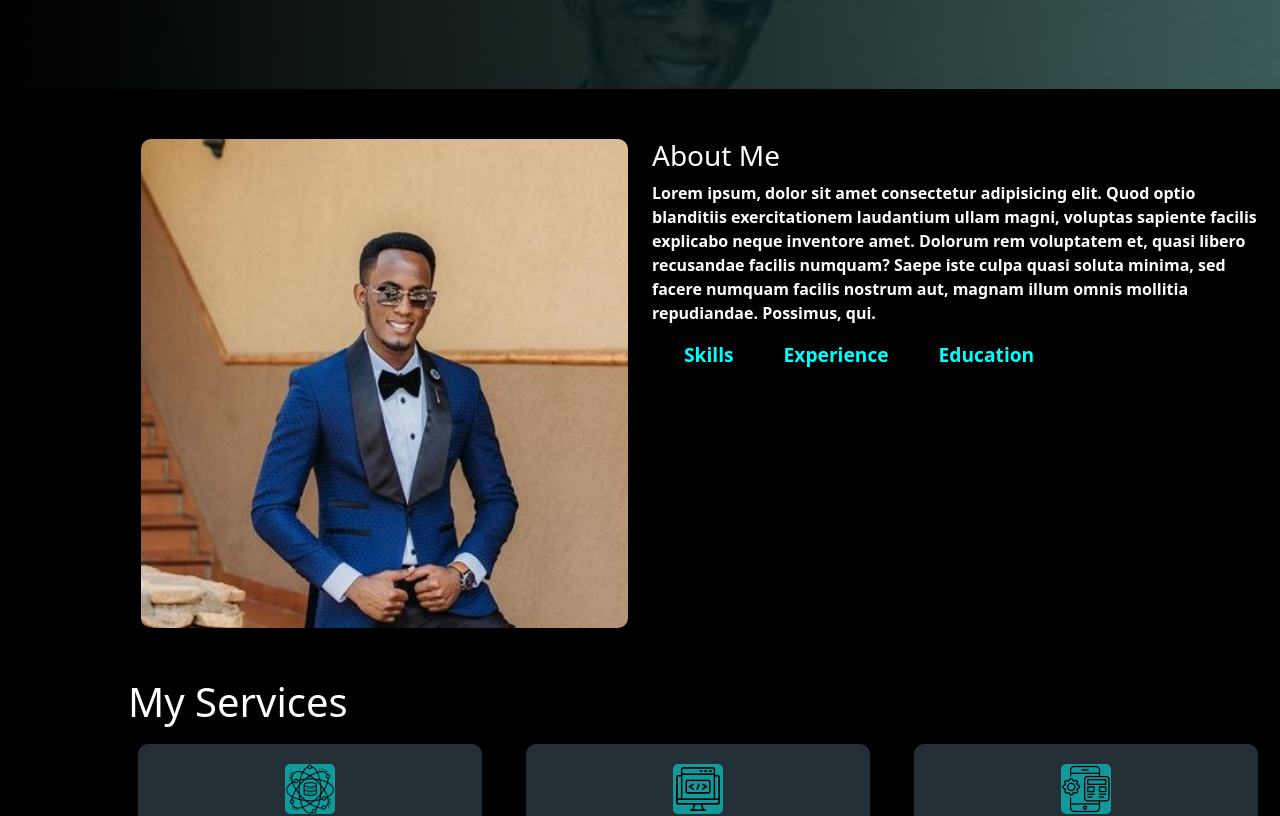
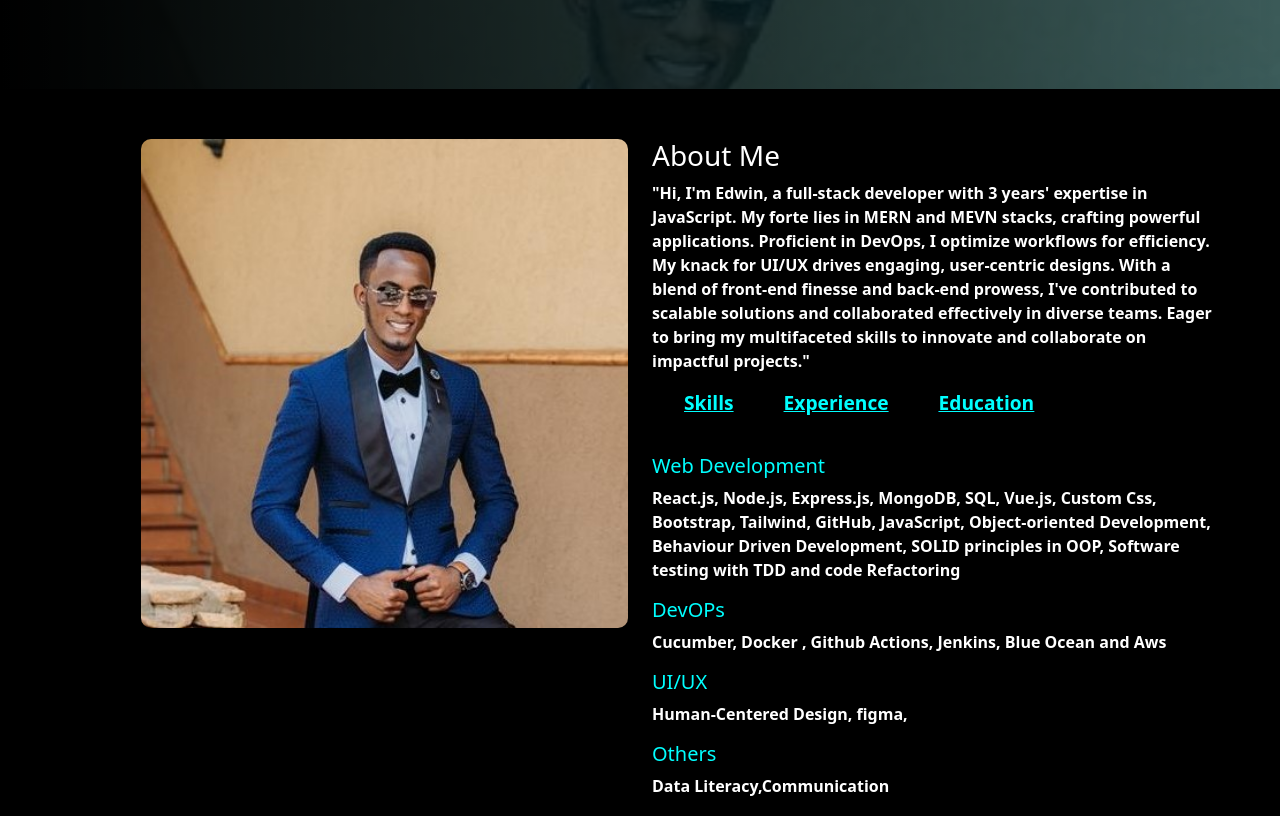
Before and after one commit to Edwin-Rugoogamu/Portfolio, a React (Vite) app: page / in a window 1280 px wide. Shown: the part 420-1236 px from the top of the page. Built offline with nearby package versions, Linux system fonts and the light colour scheme.

Commit message:
download

```diff
--- a/src/App.jsx
+++ b/src/App.jsx
@@ -12,7 +12,7 @@ function App() {
         <Router>
           <Routes>
             <Route path="/" element={<LandingPage />}>
-              <Route path="/skill" element={<Skills/>}></Route>
+              <Route path="/" element={<Skills/>}></Route>
               <Route path="/experience" element={<Experience/>}></Route>
               <Route path="/education" element={<Education/>}></Route>
             </Route>
--- a/src/components/AboutMe.jsx
+++ b/src/components/AboutMe.jsx
@@ -1,28 +1,49 @@
-import React from 'react';
-import style from "./AboutMe.module.css"
-import { Link } from 'react-router-dom';
-import Skills from './Skills';
-import Experience from './Experience';
-import { Outlet } from 'react-router-dom';
+import React from "react";
+import style from "./AboutMe.module.css";
+import { Link } from "react-router-dom";
+import Skills from "./Skills";
+import Experience from "./Experience";
+import { Outlet } from "react-router-dom";
 
 function AboutMe(props) {
   return (
-        <div  id="section2">
+    <div id="section2">
       <div className="container-fluid" id={style.container}>
-                <div className='row'>
-                    <div className='col-sm-12 col-md-5 col-lg-6 col-xl-6' id={style.col}>
-                        <img src="/images/IMG-20220711-WA0056.jpg" alt="" className={style.img} />
+        <div className="row">
+          <div className="col-sm-12 col-md-5 col-lg-6 col-xl-6" id={style.col}>
+            <img
+              src="/images/IMG-20220711-WA0056.jpg"
+              alt=""
+              className={style.img}
+            />
           </div>
-                    <div className='col' id={style.col1}>
+          <div className="col" id={style.col1}>
             <h3>About Me</h3>
-                        <p>Lorem ipsum, dolor sit amet consectetur adipisicing elit. Quod optio blanditiis exercitationem laudantium ullam magni, voluptas sapiente facilis explicabo neque inventore amet. Dolorum rem voluptatem et, quasi libero recusandae facilis numquam? Saepe iste culpa quasi soluta minima, sed facere numquam facilis nostrum aut, magnam illum omnis mollitia repudiandae. Possimus, qui.</p>
+            <p>
+              "Hi, I'm Edwin, a full-stack developer with 3 years' expertise in
+              JavaScript. My forte lies in MERN and MEVN stacks, crafting
+              powerful applications. Proficient in DevOps, I optimize workflows
+              for efficiency. My knack for UI/UX drives engaging, user-centric
+              designs. With a blend of front-end finesse and back-end prowess,
+              I've contributed to scalable solutions and collaborated
+              effectively in diverse teams. Eager to bring my multifaceted
+              skills to innovate and collaborate on impactful projects."
+            </p>
             <ul className={style.ul}>
-                           <Link to="/skill"> <li className={style.li}>Skills</li></Link>
-                           <Link to="/experience"> <li className={style.li}>Experience</li></Link>
-                           <Link to="/education"> <li className={style.li}>Education</li></Link>
-
+              <Link to="/">
+                {" "}
+                <li className={style.li}>Skills</li>
+              </Link>
+              <Link to="/experience">
+                {" "}
+                <li className={style.li}>Experience</li>
+              </Link>
+              <Link to="/education">
+                {" "}
+                <li className={style.li2}>Education</li>
+              </Link>
             </ul>
-                        <Outlet/>
+            <Outlet />
           </div>
         </div>
       </div>
--- a/src/components/AboutMe.module.css
+++ b/src/components/AboutMe.module.css
@@ -1,44 +1,66 @@
-#container{
+#container {
   background-color: black;
 }
-#col{
+#col {
   padding-left: 11%;
-    margin-top: 50px;
-
-}
-#col1{
 
   margin-top: 50px;
 }
-.ul{
+#col1 {
+  margin-top: 50px;
+  padding-right: 5%;
+}
+.ul {
   text-decoration: none;
   list-style: none;
-
 }
-.li{
- text-decoration: none;
+.li {
+  text-decoration: underline;
   color: aqua;
   float: left;
   margin-left: 0px;
   margin-right: 50px;
   font-size: larger;
-
 }
-.li:hover{
+.li2 {
+  text-decoration: underline;
+  color: aqua;
+  margin-left: 0px;
+  margin-right: 50px;
+  font-size: larger;
+}
+.li:hover {
   color: white;
 }
-.img{
+.li2:hover {
+  color: white;
+}
+.img {
   border-radius: 10px;
   width: 100%;
 }
-@media(0px <= width <=767px){
-
-    #col1{
-
-        padding-left: px;
+@media (0px <= width <=767px) {
+  #col1 {
+    padding-left: 3%;
+    padding-right: 3%;
   }
-    #col{
-
-        padding-left: 8px;
+  #col {
+    padding-left: 3%;
+    padding-right: 3%;
+  }
+  .li {
+    /* text-decoration: none; */
+    color: aqua;
+    float: left;
+    margin-left: 0px;
+    margin-right: 15px;
+    font-size: larger;
+  }
+  .li2 {
+    text-decoration: underline;
+    color: aqua;
+    margin-left: 0px;
+    margin-right: 15px;
+    font-size: larger;
   }
 }
--- a/src/components/Contact.module.css
+++ b/src/components/Contact.module.css
@@ -5,6 +5,7 @@
 #row{
     padding-top: 50px;
     padding-left: 11%;
+    padding-right: 11%;
 }
 #container2{
     background-color: black;
@@ -31,6 +32,7 @@
 
     #row{
         padding-left: 1%;
+        padding-right: 1%;
 
     }
   }
--- a/src/components/Education.jsx
+++ b/src/components/Education.jsx
@@ -5,38 +5,38 @@ function Education(props) {
 
     <div className="col">
       <label className={style.skill}>
-        <h5 style={{textDecoration:"underline", color:"aqua"}}>Advanced React</h5>
+        <h5 style={{ color:"aqua"}}>Advanced React</h5>
         <p>
           Offered by Meta  from Coursera
         </p>
-        <h5 style={{textDecoration:"underline", color:"aqua"}}>Frontend Development</h5>
+        <h5 style={{ color:"aqua"}}>Frontend Development</h5>
         <p>
         Offered by Meta  from Coursera
         </p>
-        <h5 style={{textDecoration:"underline", color:"aqua"}}>Software Development with Javascript</h5>
+        <h5 style={{ color:"aqua"}}>Software Development with Javascript</h5>
         <p>
          Refactory
         </p>
-        <h5 style={{textDecoration:"underline", color:"aqua"}}>Backend Development</h5>
+        <h5 style={{ color:"aqua"}}>Backend Development</h5>
         <p>
         Microsoft
         </p>
-        <h5 style={{textDecoration:"underline", color:"aqua"}}>Cloud Computing with Aws</h5>
+        <h5 style={{ color:"aqua"}}>Cloud Computing with Aws</h5>
         <p>
         Microsoft
         </p>
-        <h5 style={{textDecoration:"underline", color:"aqua"}}>Data Literacy</h5>
+        <h5 style={{ color:"aqua"}}>Data Literacy</h5>
         <p>
         Coursera
         </p>
         <p>
         Microsoft
         </p>
-        <h5 style={{textDecoration:"underline", color:"aqua"}}>Bootcamp</h5>
+        <h5 style={{ color:"aqua"}}>Bootcamp</h5>
         <p>
         Refactory
         </p>
-        <h5 style={{textDecoration:"underline", color:"aqua"}}>Bachelor of Science in Accounting</h5>
+        <h5 style={{ color:"aqua"}}>Bachelor of Science in Accounting</h5>
         <p>
         Makerere University
         </p>
--- a/src/components/Experience.jsx
+++ b/src/components/Experience.jsx
@@ -4,13 +4,13 @@ function Experience(props) {
     return (
         <div>
              <label className={style.skill}>
-                            <h5 style={{textDecoration:"underline", color:"aqua"}}>Ufarm </h5>
+                            <h5 style={{ color:"aqua"}}>Ufarm </h5>
                             <p>Agricultural e-commerce</p>
-                            <h5 style={{textDecoration:"underline", color:"aqua"}}>Refactory Learning PLatform</h5>
+                            <h5 style={{ color:"aqua"}}>Refactory Learning PLatform</h5>
                             <p>Provides courses,reading material,grading and certification </p>
-                            <h5 style={{textDecoration:"underline", color:"aqua"}}>BFarm </h5>
+                            <h5 style={{ color:"aqua"}}>BFarm </h5>
                             <p>Agricultural e-commerce </p>
-                            <h5 style={{textDecoration:"underline",color:"aqua"}}>Jumia </h5>
+                            <h5 style={{color:"aqua"}}>Jumia </h5>
                             <p> e-commerce </p>
                         </label>
         </div>
--- a/src/components/LandingPageNavBar.module.css
+++ b/src/components/LandingPageNavBar.module.css
@@ -56,6 +56,7 @@
 
       #offcanvas{
           text-align: center;
+          width: 70%;
 
       }
       #Link2 {
--- a/src/components/Services.jsx
+++ b/src/components/Services.jsx
@@ -4,7 +4,7 @@ function Services(props) {
     return (
         <div id="section3">
             <div className='container-fluid' id={style.container}>
-                <div className='row'>
+                <div className='row' >
                     <h1>My Services</h1>
                     <div className='col-sm-12  col-md-4 col-lg-4 col-xl-4' id={style.col}>
                         <label className={style.label}>
--- a/src/components/Services.module.css
+++ b/src/components/Services.module.css
@@ -2,7 +2,9 @@
   background-color: black;
   padding-top: 50px;
   padding-left: 10%;
+
 }
+
 #col {
   margin-top: 0px;
   margin-bottom: 0px;
@@ -77,6 +79,9 @@
 
   #container {
 
-    padding-left: 3px;
+    padding-left: 1%;
+    margin-right: 1%;
+    /* padding-right: 0%; */
+
   }
 }
--- a/src/components/Skills.jsx
+++ b/src/components/Skills.jsx
@@ -5,13 +5,13 @@ function Skills(props) {
     return (
         <div>
             <label className={style.skill}>
-                            <h5 style={{textDecoration:"underline", color:"aqua"}}>Web Development</h5>
+                            <h5 style={{  color:"aqua"}}>Web Development</h5>
                             <p>React.js, Node.js, Express.js, MongoDB, SQL, Vue.js, Custom Css, Bootstrap, Tailwind, GitHub, JavaScript, Object-oriented Development, Behaviour Driven Development, SOLID principles in OOP, Software testing with TDD and code Refactoring </p>
-                            <h5 style={{textDecoration:"underline", color:"aqua"}}>DevOPs</h5>
+                            <h5 style={{color:"aqua"}}>DevOPs</h5>
                             <p> Cucumber, Docker , Github Actions, Jenkins, Blue Ocean and Aws  </p>
-                            <h5 style={{textDecoration:"underline", color:"aqua"}}>UI/UX</h5>
+                            <h5 style={{ color:"aqua"}}>UI/UX</h5>
                             <p> Human-Centered Design, figma, </p>
-                            <h5 style={{textDecoration:"underline", color:"aqua"}}>Others</h5>
+                            <h5 style={{ color:"aqua"}}>Others</h5>
                             <p> Data Literacy,Communication </p>
                         </label>
         </div>
--- a/src/index.css
+++ b/src/index.css
@@ -13,6 +13,7 @@
     #offcanvas{
         text-align: center;
         background-color: rgb(28, 70, 70);
+        width: 80%;
     }
 
 }
```
Lines whose indentation alone changed are shown as unchanged.
